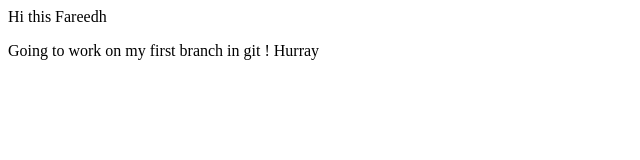
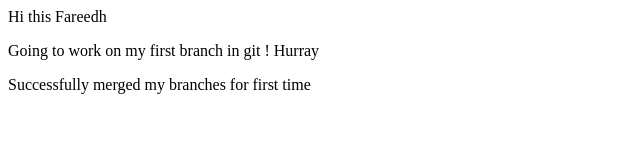
Before and after one commit to SheikFareedh77/My-First-Repository, a plain HTML site: page index.html in a window 1280 px wide. Shown: the whole page, without its empty margins (0-640 px from the left). Drawn offline with Linux system fonts and the light colour scheme.

Commit message:
Added a new feature

```diff
--- a/index.html
+++ b/index.html
@@ -4,6 +4,7 @@
             <p> Hi this Fareedh</p>
 
             <P>Going to work on my first branch in git ! Hurray</P>
+            <p>Successfully merged my branches for first time</p>
 
         </body>
     </head>
```
